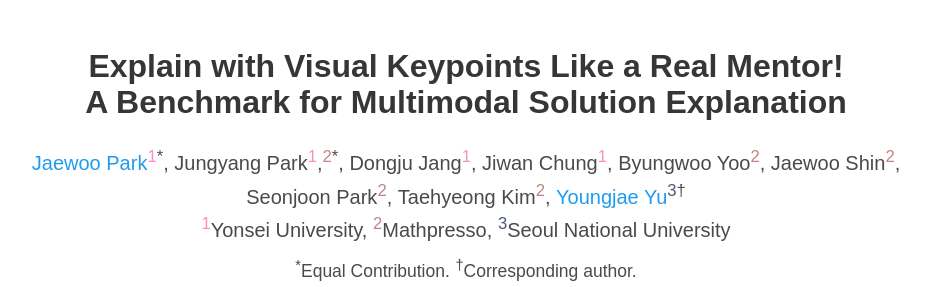
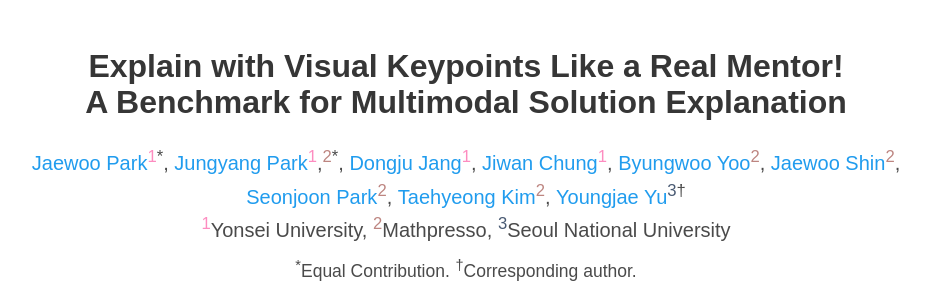
Before and after one commit to me2-benchmark/me2-benchmark.github.io, a plain HTML site: page index.html in a window 1280 px wide. Shown: the top 287 px of the page, without its empty margins (174-1104 px from the left). Drawn offline with nearby package versions, Linux system fonts and the light colour scheme; some packages are replaced by stand-ins of ours; some icons are missing; a web font is replaced by a local one.

Commit message:
initialize

```diff
--- a/index.html
+++ b/index.html
@@ -95,24 +95,24 @@
             <span class="author-block">
               <a href="https://jerife.org/cv">Jaewoo Park</a><sup style="color: #FD8CC0;">1</sup><sup>*</sup>,</span>
             <span class="author-block">
-              Jungyang Park<sup style="color: #FD8CC0;">1</sup>,<sup style="color: #BD8580;">2</sup><sup>*</sup>,</span>
+              <a href="#">Jungyang Park</a><sup style="color: #FD8CC0;">1</sup>,<sup style="color: #BD8580;">2</sup><sup>*</sup>,</span>
             <span class="author-block">
-              Dongju Jang<sup style="color: #FD8CC0;">1</sup>,
+              <a href="#">Dongju Jang</a><sup style="color: #FD8CC0;">1</sup>,
             </span>
             <span class="author-block">
-              Jiwan Chung<sup style="color: #FD8CC0;">1</sup>,
+              <a href="https://jiwanchung.github.io">Jiwan Chung</a><sup style="color: #FD8CC0;">1</sup>,
             </span>
             <span class="author-block">
-              Byungwoo Yoo<sup style="color: #BD8580;">2</sup>,
+              <a href="#">Byungwoo Yoo</a><sup style="color: #BD8580;">2</sup>,
             </span>
             <span class="author-block">
-              Jaewoo Shin<sup style="color: #BD8580;">2</sup>,
+              <a href="#">Jaewoo Shin</a><sup style="color: #BD8580;">2</sup>,
             </span>
             <span class="author-block">
-              Seonjoon Park<sup style="color: #BD8580;">2</sup>,
+              <a href="#">Seonjoon Park</a><sup style="color: #BD8580;">2</sup>,
             </span>
             <span class="author-block">
-              Taehyeong Kim<sup style="color: #BD8580;">2</sup>,
+              <a href="#">Taehyeong Kim</a><sup style="color: #BD8580;">2</sup>,
             </span>
             <span class="author-block">
               <a href="https://yj-yu.github.io/home/">Youngjae Yu</a><sup style="color: #485972;">3</sup><sup>†</sup>
```
